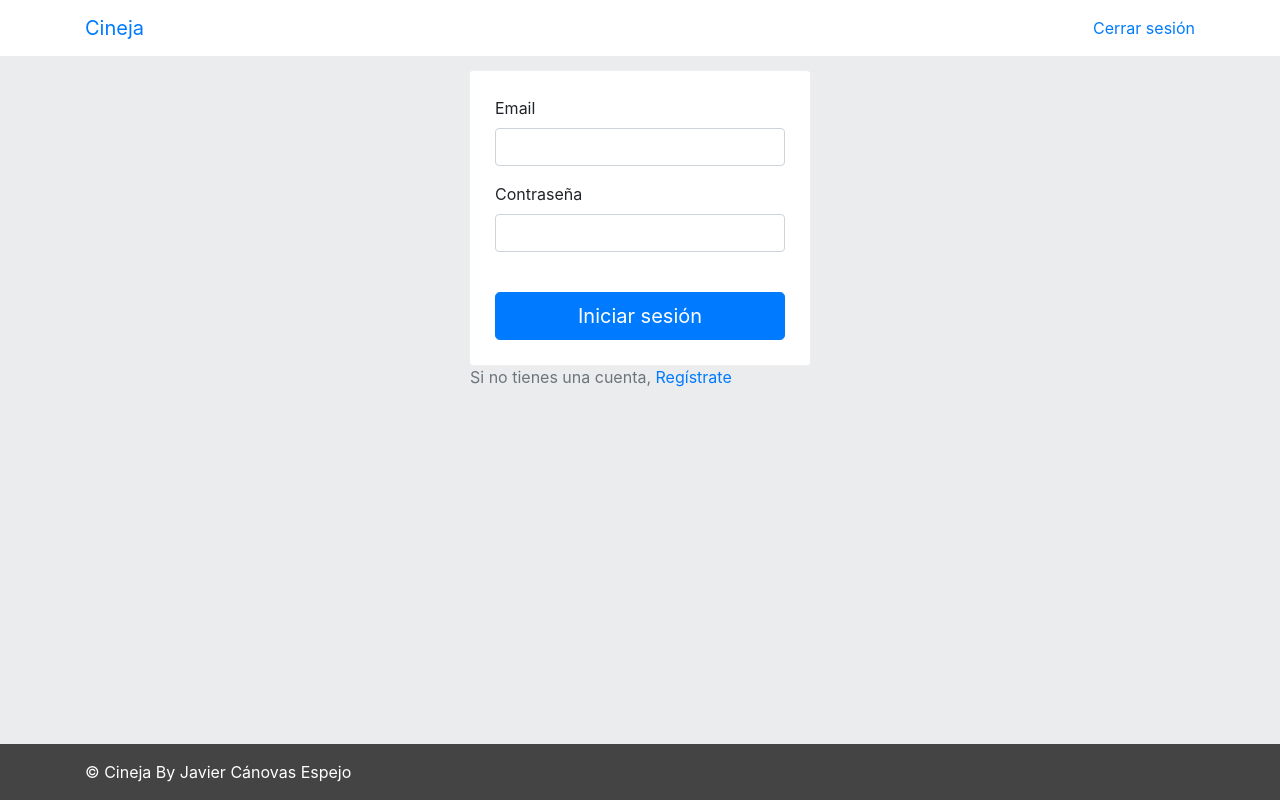
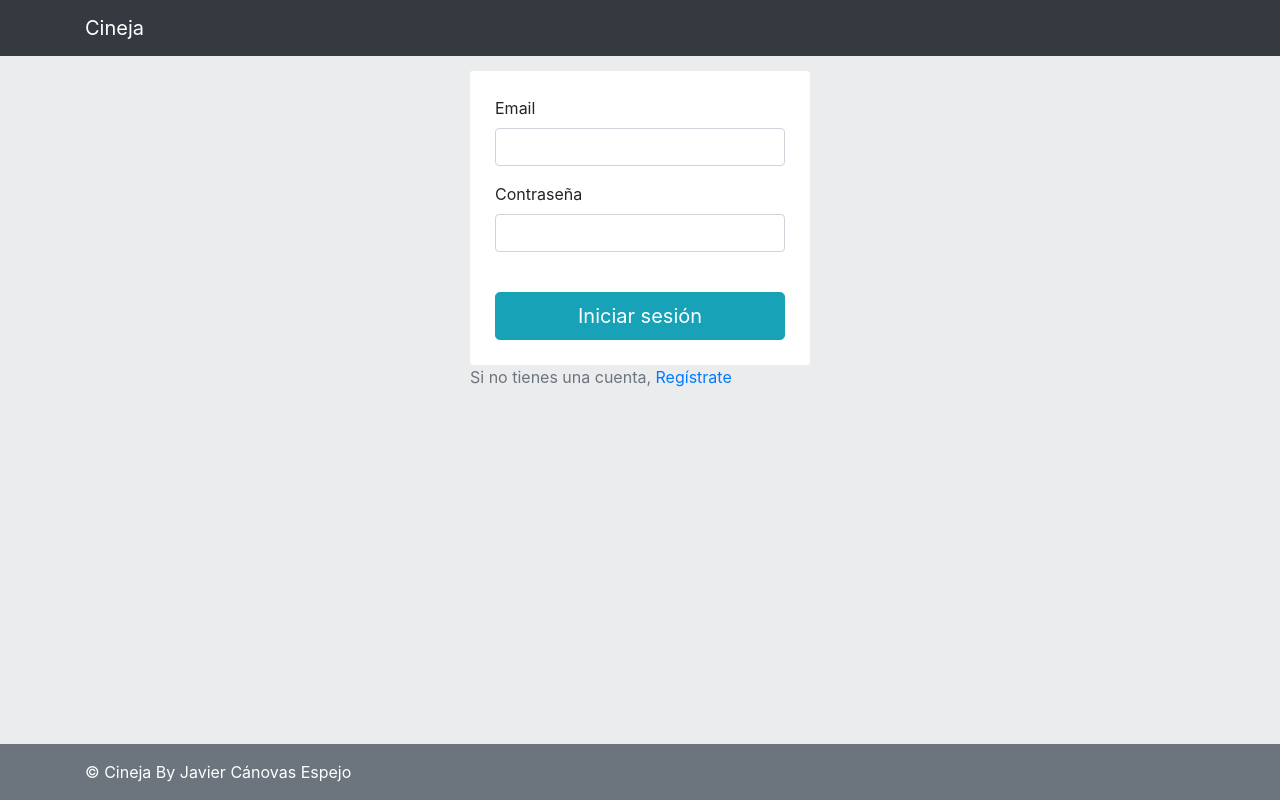
Before and after one commit to JavierCe94/cineja_react, a React (Create React App) app: page /user in a window 1280 px wide. Built offline with nearby package versions, Linux system fonts and the light colour scheme.

Commit message:
cineja_react by JavierCe94

```diff
--- a/src/components/buttonBootstrap.js
+++ b/src/components/buttonBootstrap.js
@@ -3,7 +3,7 @@ import { Button } from 'react-bootstrap';
 
 const ButtonBootstrap = props => {
     return (
-        <Button bsStyle={props.btnStyle} bsSize={props.size} block={props.block} type={props.type}>{props.text}</Button>
+        <Button bsStyle={props.btnStyle} bsSize={props.size} block={props.block} type={props.type} className={props.className}>{props.text}</Button>
     );
 }
 
--- a/src/components/header.js
+++ b/src/components/header.js
@@ -1,25 +1,44 @@
 import React, { Component } from 'react';
-import { Nav, Navbar, NavItem } from 'react-bootstrap';
+import NavItem from './navItem';
 
 class Header extends Component {
     clearLocalStorage = () => {
         localStorage.clear();
     }
 
+    navsAdminMain = () => {
+        const navs = [
+            {key: 1, onClick: null, href: '/admin/rooms', text: 'Salas'},
+            {key: 2, onClick: null, href: '/admin/genres', text: 'Géneros'},
+            {key: 3, onClick: this.clearLocalStorage, href: '/admin', text: 'Cerrar sesión'}
+        ];
+
+        return navs.map(nav => <NavItem key={nav.key} onClick={nav.onClick} href={nav.href} text={nav.text} />);
+    }
+
+    navsUserMain = () => {
+        const navs = [
+            {key: 1, onClick: this.clearLocalStorage, href: '/user', text: 'Cerrar sesión'}
+        ];
+
+        return navs.map(nav => <NavItem key={nav.key} onClick={nav.onClick} href={nav.href} text={nav.text} />);
+    }
+
     render() {
         return (
-            <Navbar>
-                <Navbar.Header>
-                    <Navbar.Brand>
-                    <a href="">Cineja</a>
-                    </Navbar.Brand>
-                </Navbar.Header>
-                    <Nav pullRight>
-                        <NavItem eventKey={1} onClick={this.clearLocalStorage} href="/admin">
-                            Cerrar sesión
-                        </NavItem>
-                    </Nav>
-            </Navbar>
+            <nav className="navbar navbar-expand-md bg-dark navbar-dark">
+                <div className="container">
+                    <a className="navbar-brand" href={this.props.hrefBrand}>Cineja</a>
+                    <button className="navbar-toggler" type="button" data-toggle="collapse" data-target="#collapsibleNavbar">
+                        <span className="navbar-toggler-icon"></span>
+                    </button>
+                    <div className="collapse navbar-collapse" id="collapsibleNavbar">
+                        <ul className="navbar-nav ml-auto">
+                            {this.props.isMainAdmin ? this.navsAdminMain() : this.props.isMainUser ? this.navsUserMain() : ''}
+                        </ul>
+                    </div>
+                </div>
+            </nav>
         );
     }
 }
--- /dev/null
+++ b/src/components/navItem.js
@@ -0,0 +1,11 @@
+import React from 'react';
+
+const NavItem = (props) => {
+    return (
+        <li className="nav-item">
+            <a className="nav-link" onClick={props.onClick} href={props.href}>{props.text}</a>
+        </li>
+    );
+}
+
+export default NavItem;
--- a/src/components/pagesAdmin/admin.js
+++ b/src/components/pagesAdmin/admin.js
@@ -1,4 +1,4 @@
-import React from 'react';
+import React, { Component } from 'react';
 import { Route, Redirect } from 'react-router-dom';
 import { connect } from 'react-redux';
 import { Clearfix } from 'react-bootstrap';
@@ -7,19 +7,31 @@ import Footer from '../footer';
 import LoginAdmin from './loginAdmin';
 import MainAdmin from './mainAdmin';
 
-const Admin = props => {
+class Admin extends Component {
+    checkHrefBrand = () => {
+        const url = this.props.location.pathname;
+        switch (true) {
+            case url.startsWith('/admin/'):
+                return '/admin/main';
+            default:
+                return '/admin';
+        }
+    }
+
+    render() {
         return (
             <main>
-            <Header />
+                <Header hrefBrand={this.checkHrefBrand()} isMainAdmin={this.props.location.pathname.startsWith('/admin/')} />
                     <div className="background-light-grey">
                         <Route exact path="/admin" component={LoginAdmin} />
                         <Route exact path="/admin/main" component={MainAdmin} />
-                    {false === props.hasRedirect && '/admin' !== props.location.pathname ? <Redirect to="/admin" /> : null}
+                        {false === this.props.hasRedirect && '/admin' !== this.props.location.pathname ? <Redirect to="/admin" /> : null}
                         <Clearfix />
                     </div>
                 <Footer />
             </main>
         );
+    }
 }
 
 const mapStateToProps = state => {
--- a/src/components/pagesAdmin/film.js
+++ b/src/components/pagesAdmin/film.js
@@ -13,7 +13,8 @@ const Film = props => {
                 <Clearfix />
                 <span className="font-size-0-85">{props.description}</span>
                 <Clearfix />
-                <ButtonBootstrap btnStyle="secondary" text="Nueva hora" type="button" />
+                <ButtonBootstrap btnStyle="default" text="Nueva hora" type="button" className="margin-right-10" />
+                <ButtonBootstrap btnStyle="default" text="Nuevo género" type="button" />
             </div>
             <Clearfix />
         </div>
--- a/src/components/pagesAdmin/loginAdmin.js
+++ b/src/components/pagesAdmin/loginAdmin.js
@@ -26,7 +26,7 @@ class LoginAdmin extends Component {
         const inputs = [
             {key: 'etInpUser', type: 'text', label: 'Usuario', required: true, name: "username"},
             {key: 'etInpPass', type: 'password', label: 'Contraseña', required: true, name: 'password'}
-        ]
+        ];
 
         return inputs.map(input => <InputBootstrap key={input.key} type={input.type} label={input.label} required={input.required} name={input.name} />);
     }
@@ -72,7 +72,7 @@ class LoginAdmin extends Component {
                     <form className="background-white padding-25" onSubmit={this.checkLoginAdmin}>
                         {this.showInputs()}
                         {this.props.hasRedirect ? <Redirect to="/admin/main" /> : <label className="text-danger">{this.state.errorMessage}</label>}
-                        <ButtonBootstrap btnStyle="primary" size="large" block={true} type="submit" text="Iniciar sesión" />
+                        <ButtonBootstrap btnStyle="info" size="large" block={true} type="submit" text="Iniciar sesión" />
                     </form>
                 </div>
             </div>
--- a/src/components/pagesAdmin/mainAdmin.js
+++ b/src/components/pagesAdmin/mainAdmin.js
@@ -153,7 +153,7 @@ class MainAdmin extends Component {
                                 divClass="horizontal-align-center padding-25" previewClass="max-height-100 margin-bottom-15" inputClass="btn btn-info margin-0" />
                             {this.showInputs()}
                             {null !== this.state.errorMessageCreate ? <label className="text-danger">{this.state.errorMessageCreate}</label>: ''}
-                            <ButtonBootstrap btnStyle="primary" block={true} type="submit" text="Crear película" />
+                            <ButtonBootstrap btnStyle="info" block={true} type="submit" text="Crear película" />
                         </form>
                     </div>
                 </div>
--- a/src/components/pagesUser/loginUser.js
+++ b/src/components/pagesUser/loginUser.js
@@ -2,14 +2,24 @@ import React, { Component } from 'react';
 import InputBootstrap from '../inputBootstrap';
 import ButtonBootstrap from '../buttonBootstrap';
 import { Link, Redirect } from 'react-router-dom';
+import { connect } from 'react-redux';
 
 class LoginUser extends Component {
     constructor(props) {
         super(props);
         this.state = {
-            hasRedirect: false,
+            code: 0,
             errorMessage: ''
         }
+        this.onLoginIn = this.onLoginIn.bind(this);
+    }
+
+    onLoginIn = (token) => {
+        this.props.dispatch({
+            type: 'LOGIN',
+            token: token,
+            hasRedirect: true
+        });
     }
 
     showInputs = () => {
@@ -38,22 +48,19 @@ class LoginUser extends Component {
             })
         })
         .then(response => {
-            if (200 === response.status) {
-                document.cookie = `token=${response.json()}`;
-                return null;
-            }
+            this.setState({
+                code: response.status
+            });
 
             return response.json();
         })
         .then(jsonResponse => {
-            if (null !== jsonResponse) {
+            if (200 !== this.state.code) {
                 this.setState({
                     errorMessage: jsonResponse
                 });
             } else {
-                this.setState({
-                    hasRedirect: true
-                });
+                this.onLoginIn(jsonResponse);
             }
         });
     }
@@ -64,8 +71,8 @@ class LoginUser extends Component {
                 <div className="col-md-4 center-block">
                     <form className="background-white padding-25" onSubmit={this.checkLoginUser}>
                         {this.showInputs()}
-                        {this.state.hasRedirect ? <Redirect to="/user/main" /> : <label className="text-danger">{this.state.errorMessage}</label>}
-                        <ButtonBootstrap btnStyle="primary" size="large" block={true} type="submit" text="Iniciar sesión" />
+                        {this.props.hasRedirect ? <Redirect to="/user/main" /> : <label className="text-danger">{this.state.errorMessage}</label>}
+                        <ButtonBootstrap btnStyle="info" size="large" block={true} type="submit" text="Iniciar sesión" />
                     </form>
                     <span className="text-muted">Si no tienes una cuenta, </span><Link to="/user/signup">Regístrate</Link>
                 </div>
@@ -74,4 +81,11 @@ class LoginUser extends Component {
     }
 }
 
-export default LoginUser;
+const mapStateToProps = state => {
+    return {
+        token: state.token,
+        hasRedirect: state.hasRedirect
+    }
+}
+
+export default connect(mapStateToProps)(LoginUser);
--- a/src/components/pagesUser/signup.js
+++ b/src/components/pagesUser/signup.js
@@ -74,7 +74,7 @@ class Signup extends Component {
                     <form className="background-white padding-25" onSubmit={this.createUser}>
                         {this.showInputs()}
                         <label className={this.state.infoIsTypeError ? 'text-danger' : 'text-success'}>{this.state.infoMessage}</label>
-                        <ButtonBootstrap btnStyle="primary" size="large" block={true} type="submit" text="Registrar" />
+                        <ButtonBootstrap btnStyle="info" size="large" block={true} type="submit" text="Registrar" />
                     </form>
                     <span className="text-muted">Si ya tienes una cuenta, </span><Link to="/user">Inicia sesión</Link>
                 </div>
--- a/src/components/pagesUser/user.js
+++ b/src/components/pagesUser/user.js
@@ -1,23 +1,47 @@
-import React from 'react';
-import { Route } from 'react-router-dom';
+import React, { Component } from 'react';
+import { Route, Redirect } from 'react-router-dom';
+import { connect } from 'react-redux';
 import { Clearfix } from 'react-bootstrap';
 import LoginUser from './loginUser';
 import Signup from './signup';
 import Header from '../header';
 import Footer from '../footer';
 
-const User = props => {
+class User extends Component {
+    checkHrefBrand = () => {
+        const url = this.props.location.pathname;
+        switch (true) {
+            case url.startsWith('/user/signup'):
+                return '/user';
+            case url.startsWith('/user/'):
+                return '/user/main';
+            default:
+                return '/user';
+        }
+    }
+
+    render() {
         return (
             <main>
-            <Header />
+                <Header hrefBrand={this.checkHrefBrand()} isMainUser={this.props.location.pathname.startsWith('/user/') &&
+                    false === this.props.location.pathname.startsWith('/user/signup')} />
                     <div className="background-light-grey">
                         <Route exact path="/user" component={LoginUser} />
                         <Route exact path="/user/signup" component={Signup} />
+                        {false === this.props.hasRedirect && '/user' !== this.props.location.pathname && '/user/signup' !== this.props.location.pathname ? <Redirect to="/user" /> : null}
                         <Clearfix />
                     </div>
                 <Footer />
             </main>
         );
     }
+}
 
-export default User;
+const mapStateToProps = state => {
+    return {
+        token: state.token,
+        hasRedirect: state.hasRedirect
+    }
+}
+
+export default connect(mapStateToProps)(User);
--- a/src/index.css
+++ b/src/index.css
@@ -10,19 +10,10 @@ body {
   padding: 15px 15px;
 }
 
-.header {
-  display: flex;
-  align-items: center;
-  background-color: #fff;
-  min-height: 100px;
-  max-height: 100px;
-  border-bottom: 1px solid #eee;
-}
-
 .footer {
   display: flex;
   align-items: center;
-  background-color: #444;
+  background-color: #6c757d;
   color: #fff;
   min-height: 56px;
 }
@@ -105,6 +96,10 @@ body {
   padding-bottom: 15px;
 }
 
+.margin-right-10 {
+  margin-right: 10px;
+}
+
 .font-size-0-85 {
   font-size: .85em;
 }
```
Lines whose indentation alone changed are shown as unchanged.
